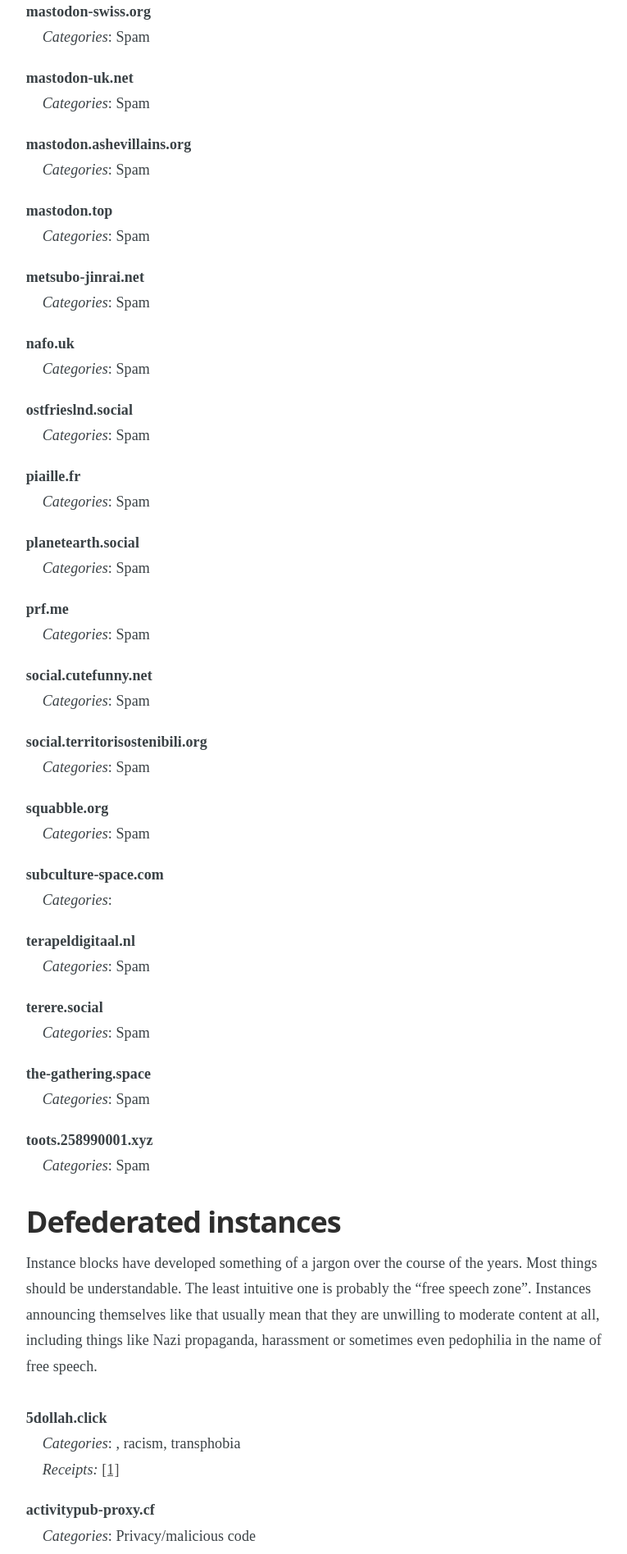
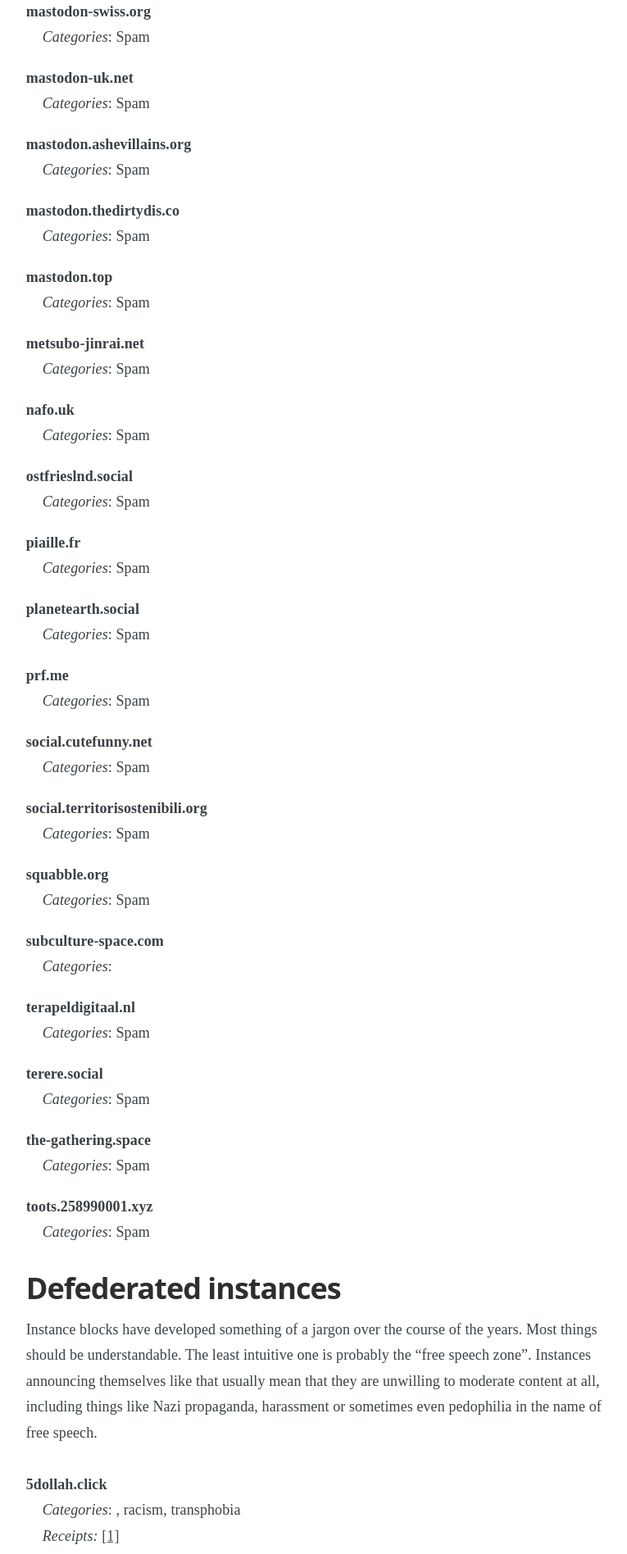
Before and after one commit to chaossocial/meta, a Jekyll site: the page built from federation.md, in a window 1280 px wide. Shown: the part 1964-3860 px from the top of the page at 82% size, without its empty margins (398-1163 px from the left). Built offline with Jekyll 4.4.1, drawn with Linux system fonts in a browser that asks for light colours; some of the changed text lies outside the part shown.

Commit message:
Limit mastodon.thedirtydis.co

```diff
--- a/_data/limited_instances.json
+++ b/_data/limited_instances.json
@@ -125,6 +125,15 @@
   },
   {
     "instance": "mastodon.ashevillains.org",
+    "tags": [
+      "SPAM"
+    ],
+    "receipts": [],
+    "comment_en": "",
+    "comment_de": ""
+  },
+  {
+    "instance": "mastodon.thedirtydis.co",
     "tags": [
       "SPAM"
     ],
```
